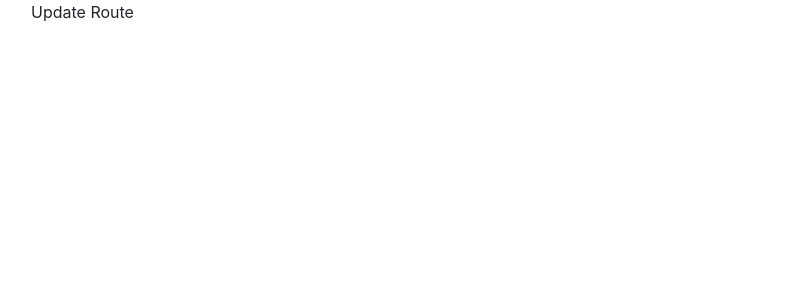
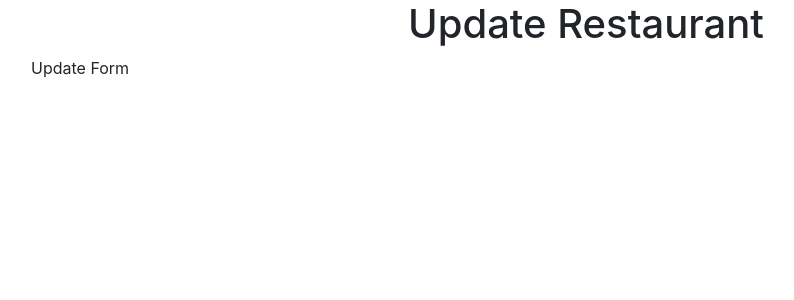
Before and after one commit to aniledev/bon-appetit, a React (Create React App) app: page /restaurants/1/update in a window 1280 px wide. Shown: the top 300 px of the page, without its empty margins (54-848 px from the left). Built offline with nearby package versions, Linux system fonts and the light colour scheme; the HTML template or start-up script is replaced by a standard one.

Commit message:
FEAT: set up children components for UpdateRoute component

```diff
--- /dev/null
+++ b/src/components/UpdateForm.js
@@ -0,0 +1,7 @@
+import React from "react";
+
+const UpdateForm = () => {
+  return <div className="UpdateForm">Update Form</div>;
+};
+
+export default UpdateForm;
--- a/src/routes/UpdateRoute.js
+++ b/src/routes/UpdateRoute.js
@@ -1,7 +1,13 @@
 import React, { Component } from "react";
+import UpdateForm from "../components/UpdateForm";
 
 export default class UpdateRoute extends Component {
   render() {
-    return <div>Update Route</div>;
+    return (
+      <div className="UpdateRoute ">
+        <h1 className="text-center">Update Restaurant</h1>
+        <UpdateForm />
+      </div>
+    );
   }
 }
```
